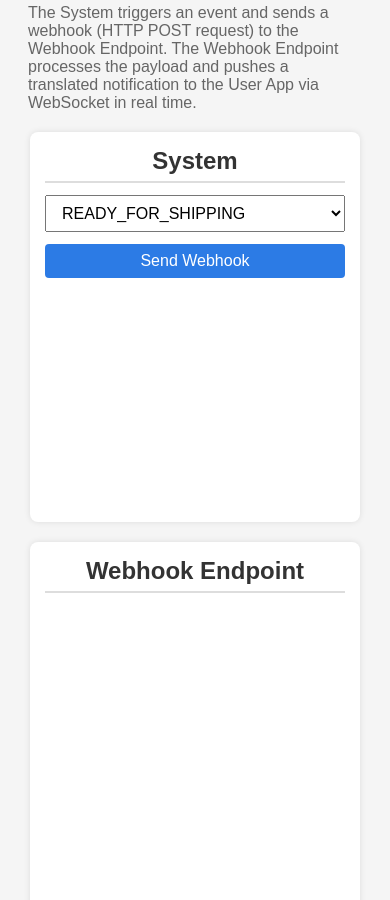
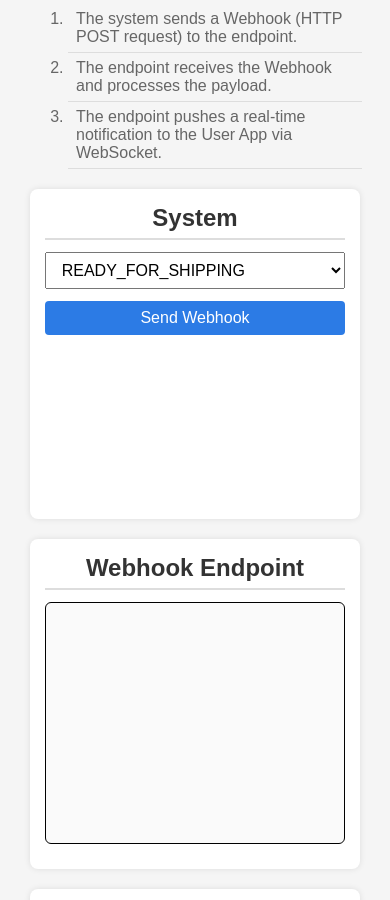
Before and after one commit to ivanle0/webhook-simulator, a website: page public/index.html in a window 390 px wide. Shown: the part 200-1100 px from the top of the page. Drawn offline with nearby package versions, Linux system fonts and the light colour scheme.

Commit message:
Add CSS flash animation and Responsive

```diff
--- a/public/index.html
+++ b/public/index.html
@@ -7,7 +7,11 @@
 </head>
 <body>
   <h1>Parcel Notification System: Webhook to Real-Time App Update</h1>
-  <p class="sub">The System triggers an event and sends a webhook (HTTP POST request) to the Webhook Endpoint. The Webhook Endpoint processes the payload and pushes a translated notification to the User App via WebSocket in real time.</p>
+  <ol class="sub">
+    <li>The system sends a Webhook (HTTP POST request) to the endpoint.</li>
+    <li>The endpoint receives the Webhook and processes the payload.</li>
+    <li>The endpoint pushes a real-time notification to the User App via WebSocket.</li>
+  </ol>
 
   <div class="flow-container">
     <div class="box server">
@@ -16,7 +20,7 @@
         <option value="READY_FOR_SHIPPING">READY_FOR_SHIPPING</option>
         <option value="PICKED_UP_BY_COURIER">PICKED_UP_BY_COURIER</option>
         <option value="ARRIVED_AT_HUB">ARRIVED_AT_HUB</option>
-        <option value="DELIVERED_SUCCESSFULLY">DELIVERED_SUCCESSFULLY</option>
+        <option value="DELIVERED">DELIVERED</option>
         <option value="DELIVERY_FAILED">DELIVERY_FAILED</option>
       </select>
       <button id="send-btn">Send Webhook</button>
@@ -33,6 +37,7 @@
     </div>
   </div>
 
+  <script src="/socket.io/socket.io.js"></script>
   <script src="script.js"></script>
 </body>
 </html>
--- a/public/style.css
+++ b/public/style.css
@@ -29,7 +29,7 @@ h1 {
   border-radius: 8px;
   box-shadow: 0 0 6px rgba(0,0,0,0.1);
   width: 300px;
-  min-height: 360px;
+  min-height: 300px;
   display: flex;
   flex-direction: column;
   justify-content: flex-start;
@@ -63,3 +63,42 @@ button {
 button:hover {
   background-color: #1a5fcc;
 }
+
+ul {
+  list-style: none;
+  padding-left: 10px;
+  margin: 0;
+  overflow-y: auto;
+  border: 1px solid black;
+  border-radius: 6px;
+  background: #fafafa;
+  flex-grow: 1;
+  max-height: 240px;
+}
+
+li {
+  padding: 6px 8px;
+  border-bottom: 1px solid #ddd;
+}
+
+li.flash {
+  animation: flashBg 1s ease;
+}
+
+@keyframes flashBg {
+  0% { background-color: #ffff99; }
+  100% { background-color: transparent; }
+}
+
+/* Responsive */
+@media (max-width: 980px) {
+  .flow-container {
+    flex-direction: column;
+    align-items: center;
+  }
+
+  .box {
+    width: 90%;
+    max-width: 400px;
+  }
+}
```
